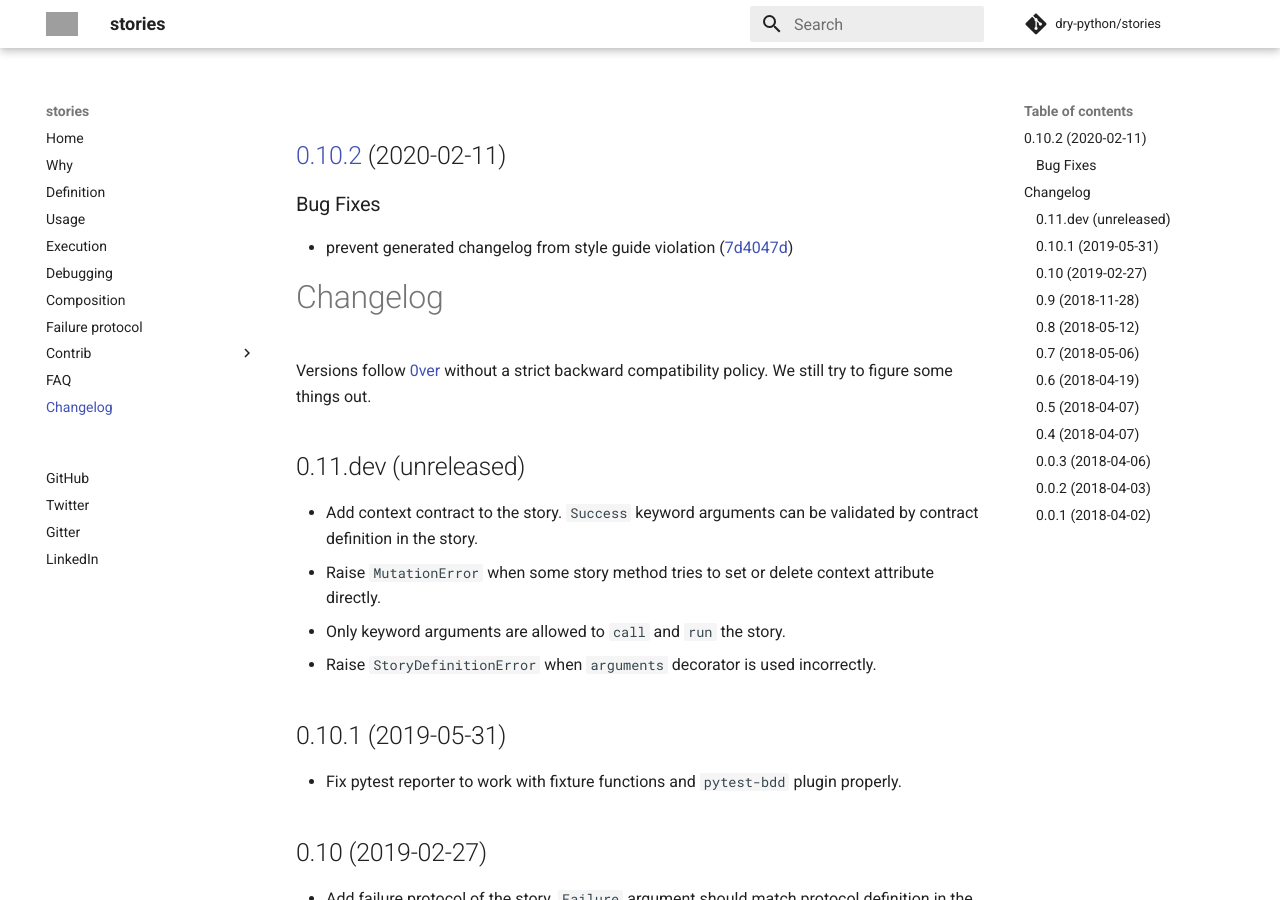
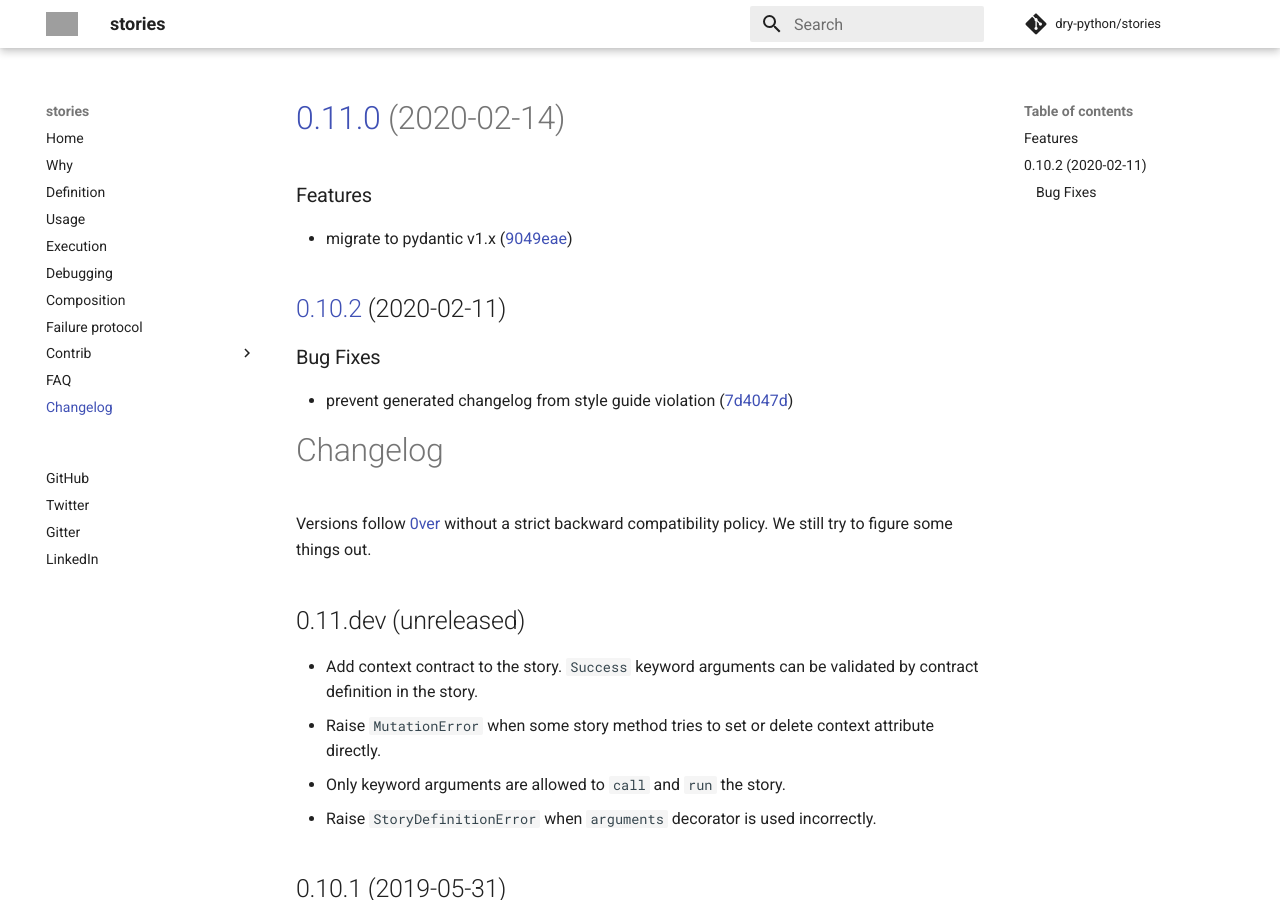
Before and after one commit to proofit404/stories, an MkDocs documentation site: the page built from docs/changelog.md, in a window 1280 px wide and 900 px high. Built offline with MkDocs 1.6.1 and Material for MkDocs 9.7.7, drawn with Linux system fonts in a browser that asks for light colours; comment, search, counter and statistics services are not loaded; grey boxes are pictures that could not be loaded.

Commit message:
chore(release): 0.11.0 [skip ci]
# [0.11.0](https://github.com/dry-python/stories/compare/0.10.2...0.11.0) (2020-02-14)

### Features

* migrate to pydantic v1.x ([9049eae](https://github.com/dry-python/stories/commit/9049eae43c7b8db36708fc019a671a53bf4b578d))

```diff
--- a/docs/changelog.md
+++ b/docs/changelog.md
@@ -1,3 +1,9 @@
+# [0.11.0](https://github.com/dry-python/stories/compare/0.10.2...0.11.0) (2020-02-14)
+
+### Features
+
+- migrate to pydantic v1.x ([9049eae](https://github.com/dry-python/stories/commit/9049eae43c7b8db36708fc019a671a53bf4b578d))
+
 ## [0.10.2](https://github.com/dry-python/stories/compare/0.10.1...0.10.2) (2020-02-11)
 
 ### Bug Fixes
--- a/pyproject.toml
+++ b/pyproject.toml
@@ -1,6 +1,6 @@
 [tool.poetry]
 name = "stories"
-version = "0.10.2"
+version = "0.11.0"
 
 description = "Define a user story in the business transaction DSL"
 readme = "README.md"
```
